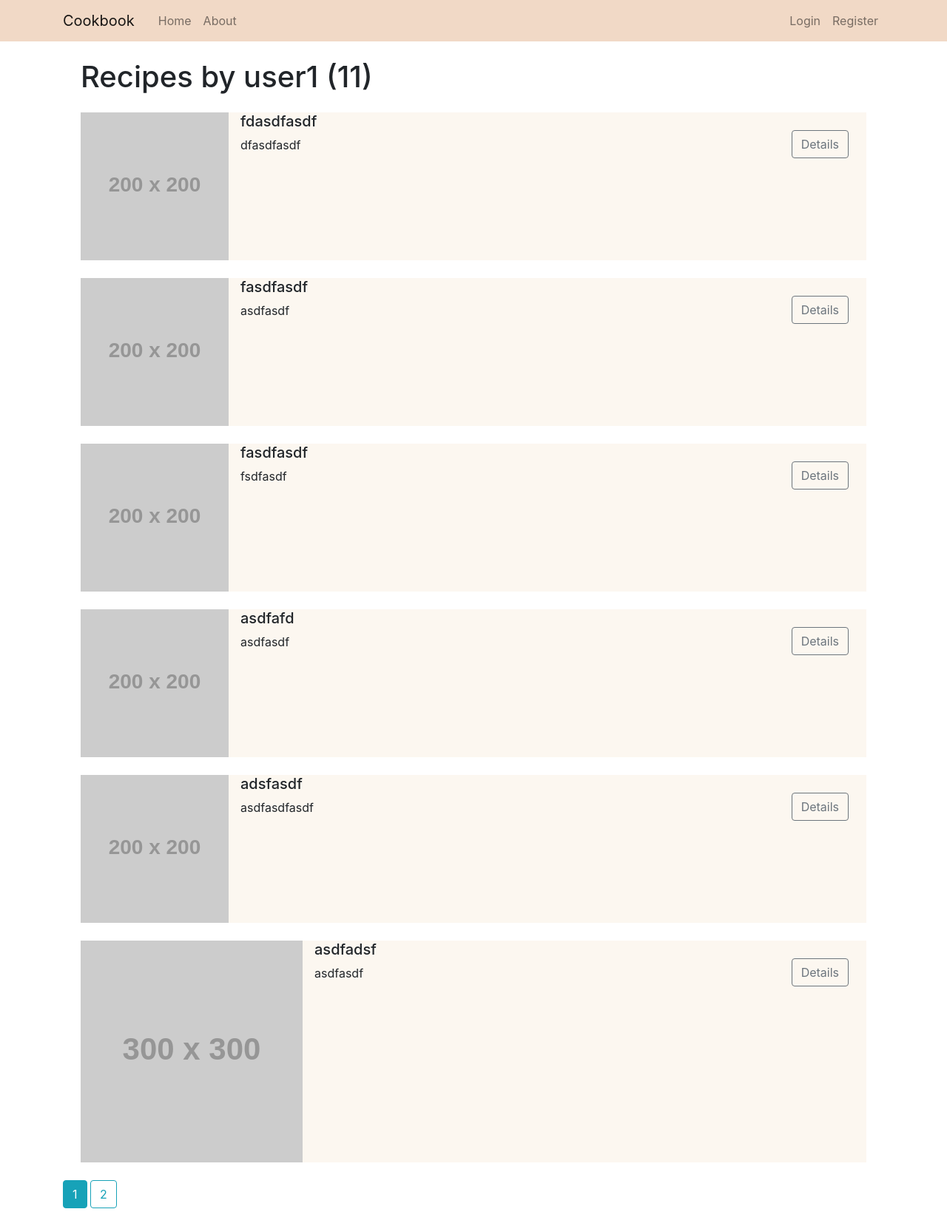
After one commit to Code-Institute-Submissions/rafocus-milestone-project-3, a Flask app: a page that uses cookbook/templates/main.html in a window 1280 px wide. The commit adds this page. Shown: the whole page at 74% size. Run offline with Flask 2, Linux system fonts and the light colour scheme; data comes from the database, SQL or seed files in the repository; both versions use the stored data as it was after the commit; grey boxes labelled with a size stand in for pictures from a placeholder-image service; some libraries are stand-ins or nearby versions.

Commit message:
show recipes by user, and in my account

```diff
--- a/cookbook/forms.py
+++ b/cookbook/forms.py
@@ -33,3 +33,7 @@ class RecipeForm(FlaskForm):
     description = TextAreaField('Description')
     method = TextAreaField('Method')
     submit = SubmitField('Create')
+
+class SearchForm(FlaskForm):
+    user = StringField('User', validators=[DataRequired()])
+    submit = SubmitField('Search')
--- a/cookbook/routes.py
+++ b/cookbook/routes.py
@@ -1,7 +1,7 @@
 import os
 from flask import Flask, render_template, url_for, flash, redirect, request, abort
 from cookbook import app, db, bcrypt
-from cookbook.forms import RegisterForm, LoginForm, RecipeForm
+from cookbook.forms import RegisterForm, LoginForm, RecipeForm, SearchForm
 from cookbook.models import User, Recipe
 from flask_login import login_user, current_user, logout_user, login_required
 
@@ -13,7 +13,7 @@ from flask_login import login_user, current_user, logout_user, login_required
 @app.route("/home")
 def home():
     page = request.args.get('page', 1, type=int) # 1 the initial value
-    recipes = Recipe.query.order_by(Recipe.date.desc()).paginate(page=page, per_page=5) #recent first, 9 per page
+    recipes = Recipe.query.order_by(Recipe.date.desc()).paginate(page=page, per_page=6)
     return render_template('home.html', recipes=recipes)
 
 @app.route("/about")
@@ -108,3 +108,12 @@ def delete_recipe(recipe_id):
     db.session.commit()
     flash('Recipe deleted', 'success')
     return redirect(url_for('home'))
+
+@app.route("/user/<string:username>")
+def user_recipes(username):
+    page = request.args.get('page', 1, type=int)
+    user = User.query.filter_by(username=username).first_or_404()
+    recipes = Recipe.query.filter_by(author=user)\
+        .order_by(Recipe.date.desc())\
+        .paginate(page=page, per_page=6)
+    return render_template('user_recipes.html', recipes=recipes, user=user)
--- a/cookbook/static/style.css
+++ b/cookbook/static/style.css
@@ -1 +1,7 @@
-.card {display:inline-block;}
+.card {
+    display:inline-block;
+    width: 18rem;
+}
+.media {
+    background-color: rgb(252, 247, 240);
+}
--- a/cookbook/templates/login.html
+++ b/cookbook/templates/login.html
@@ -1,6 +1,6 @@
 {% extends "main.html" %}
 {% block content %}
-<form method="POST" action="">
+<form method="POST" action="" novalidate>
     {{ form.hidden_tag() }}
     <div class="form-group">
         {{ form.email.label(class="form-control-label") }}
--- a/cookbook/templates/main.html
+++ b/cookbook/templates/main.html
@@ -8,7 +8,7 @@
     <title>Cookbook</title>
     <link rel="stylesheet" href="https://stackpath.bootstrapcdn.com/bootstrap/4.3.1/css/bootstrap.min.css"
         integrity="sha384-ggOyR0iXCbMQv3Xipma34MD+dH/1fQ784/j6cY/iJTQUOhcWr7x9JvoRxT2MZw1T" crossorigin="anonymous">
-    <link rel="stylesheet" type="text/css" href="static/style.css">
+    <link rel="stylesheet" type="text/css" href="{{ url_for('static', filename='style.css') }}">
 </head>
 
 <body>
--- a/cookbook/templates/my_account.html
+++ b/cookbook/templates/my_account.html
@@ -1,4 +1,5 @@
 {% extends "main.html" %}
 {% block content %}
     <h1>{{ current_user.username }}</h1>
+    <a class="btn btn-outline-secondary" href="{{ url_for('user_recipes', username=current_user.username ) }}"> My recipes</a>
 {% endblock content %}
--- a/cookbook/templates/new_recipe.html
+++ b/cookbook/templates/new_recipe.html
@@ -1,6 +1,7 @@
 {% extends "main.html" %}
 {% block content %}
-<form method="POST" action="">
+<form method="POST" action="" novalidate>
+    <!-- this is to protect against cross site request forgery attacks -->
     {{ form.hidden_tag() }}
     <div class="form-group">
         {{ form.title.label(class="form-control-label") }}
--- /dev/null
+++ b/cookbook/templates/user_recipes.html
@@ -0,0 +1,27 @@
+{% extends "main.html" %}
+{% block content %}
+    <h1 class="m-4">Recipes by {{ user.username }} ({{ recipes.total }})</h1>
+    {% for recipe in recipes.items %}
+        <div class="media m-4">
+                <img src="{{ recipe.picture }}" class="mr-3" alt="...">
+                <div class="media-body">
+                  <h5 class="mt-0">{{ recipe.title }}</h5>
+                  {{ recipe.description }}
+                </div>
+                <a href="{{ url_for('recipe', recipe_id=recipe.id) }}" class="btn btn-outline-secondary m-4">Details</a>
+            </div>
+    {% endfor %}
+    <div class="mt-4">
+        {% for page_nbr in recipes.iter_pages(left_edge=1, right_edge=1, left_current=1, right_current=1) %}
+        {% if page_nbr %}
+          {% if recipes.page == page_nbr %}
+            <a class="btn btn-info mb-4" href="{{ url_for('user_recipes', username=user.username, page=page_nbr) }}">{{ page_nbr }}</a>
+          {% else %}
+            <a class="btn btn-outline-info mb-4" href="{{ url_for('user_recipes', username=user.username, page=page_nbr) }}">{{ page_nbr }}</a>
+          {% endif %}
+        {% else %}
+          ..
+        {% endif %}
+      {% endfor %}
+    </div>
+{% endblock content %}
```
Also changed, not shown: cookbook/templates/home.html (+9 -8 lines), cookbook/database.db.
